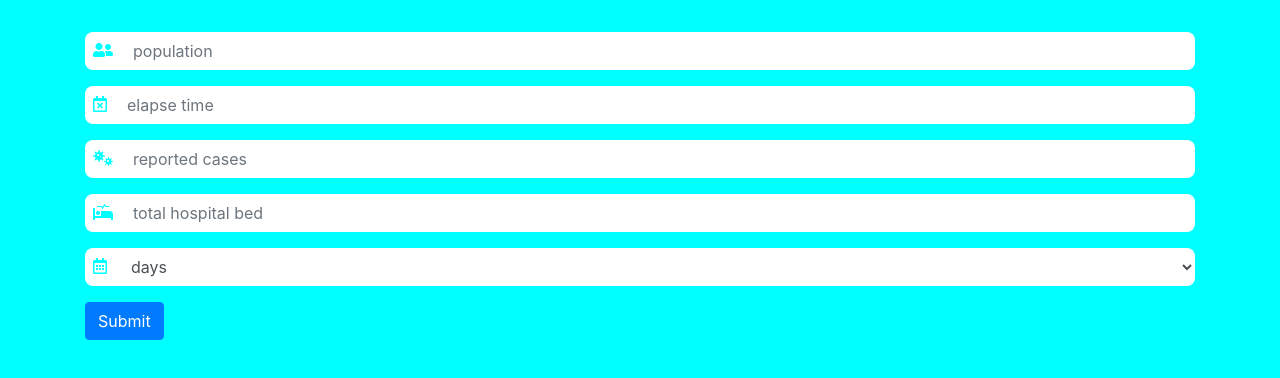
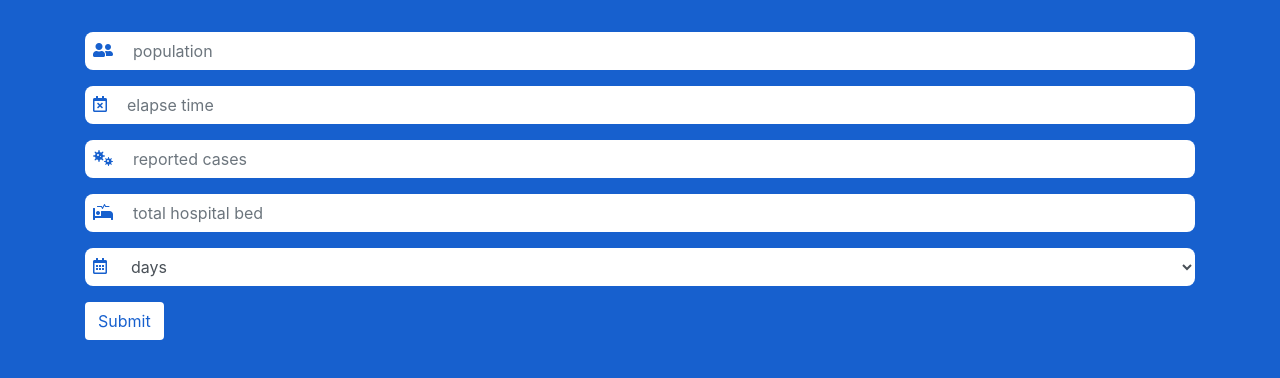
Before and after one commit to Mpiranha/covid-19-estiimator, a website with bundled scripts: page index.html in a window 1280 px wide. Built offline with nearby package versions, Linux system fonts and the light colour scheme.

Commit message:
front-end

```diff
--- a/css/style.css
+++ b/css/style.css
@@ -1,12 +1,12 @@
 .body {
-    background-color: aqua;
+    background-color: rgb(23, 96, 206);
     margin: 2rem;
 }
 
 .icon {
     padding: .6rem .5rem .1rem;
     /* color: aqua; */
-    color: aqua;
+    color: rgb(23, 96, 206);
 }
 
 .inner {
@@ -24,5 +24,17 @@
 .form-group .form-control:focus {
 box-shadow: none;
 border: 1px solid white;
-background-color: aqua;
+background-color: rgb(23, 96, 206);
 }
+
+button {
+    background-color: white !important;
+    color: rgb(23, 96, 206) !important;
+    transition: all .5 linear;
+}
+
+button:hover {
+    background-color: rgb(23, 96, 206) !important;
+    color: white !important;
+    border: 1px solid white;
+}
--- a/index.html
+++ b/index.html
@@ -4,6 +4,7 @@
 <head>
     <meta charset="UTF-8">
     <meta name="viewport" content="width=device-width, initial-scale=1.0">
+    <meta name="description" content="Free online Covid-19 Estimator">
     <title>Covid19-Estimator</title>
     <link rel="stylesheet" href="https://stackpath.bootstrapcdn.com/bootstrap/4.4.1/css/bootstrap.min.css">
     <link rel="stylesheet" href="https://use.fontawesome.com/releases/v5.13.0/css/all.css"
@@ -75,7 +76,7 @@
                 </div>
 
                 <div class="col-12">
-                    <button class="btn btn-primary" type="submit" data-go-estimate>Submit</button>
+                    <button class="btn" type="submit" data-go-estimate>Submit</button>
                 </div>
             </div>
         </form>
--- a/index.js
+++ b/index.js
@@ -25,7 +25,9 @@ $(document).ready(() => {
   const reportedCases = $('[data-reported-cases]');
   const totalHospitalBeds = $('[data-total-hospital-beds]');
   const periodType = $('[data-period-type]');
-  const data = {};
+  const data = {
+    region: {}
+  };
 
 
   button.on('click', (event) => {
```
